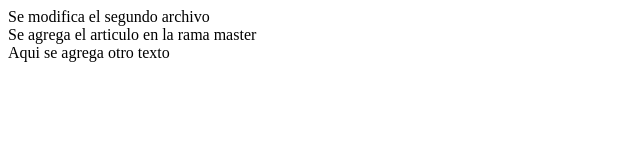
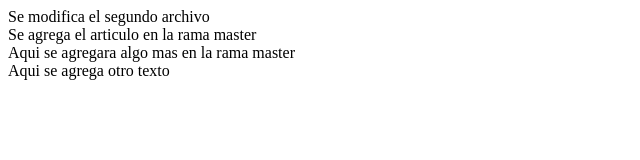
Before and after one commit to Poncho150996/AprendiendoGitHub, a plain HTML site: page nuevo.html in a window 1280 px wide. Shown: the whole page, without its empty margins (0-640 px from the left). Drawn offline with Linux system fonts and the light colour scheme.

Commit message:
Se agrego algo en la rama master mientras la rama 1 no termino alla

```diff
--- a/nuevo.html
+++ b/nuevo.html
@@ -14,6 +14,10 @@
                 Se agrega el articulo en la rama master
             </article>
         </div>
+
+        <div>
+            Aqui se agregara algo mas en la rama master
+        </div>
     </body>
 
     Aqui se agrega otro texto
```
